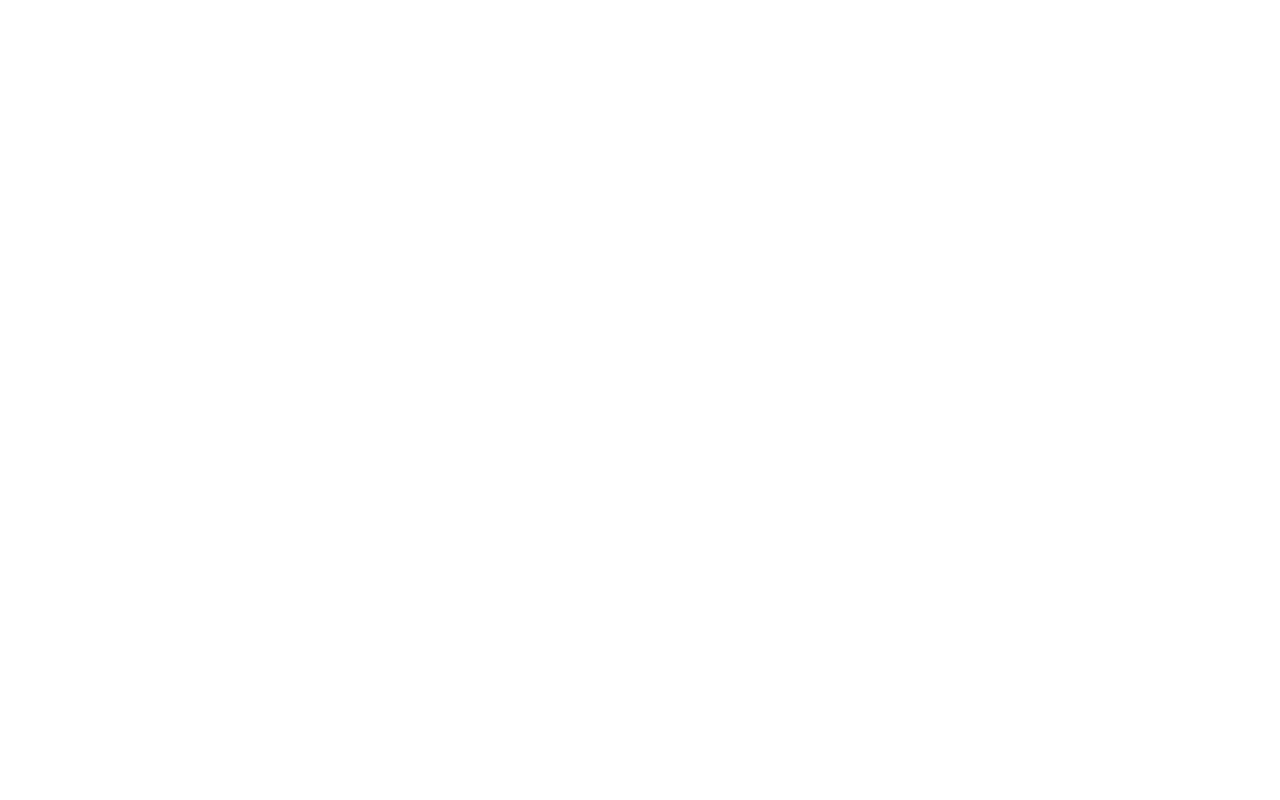
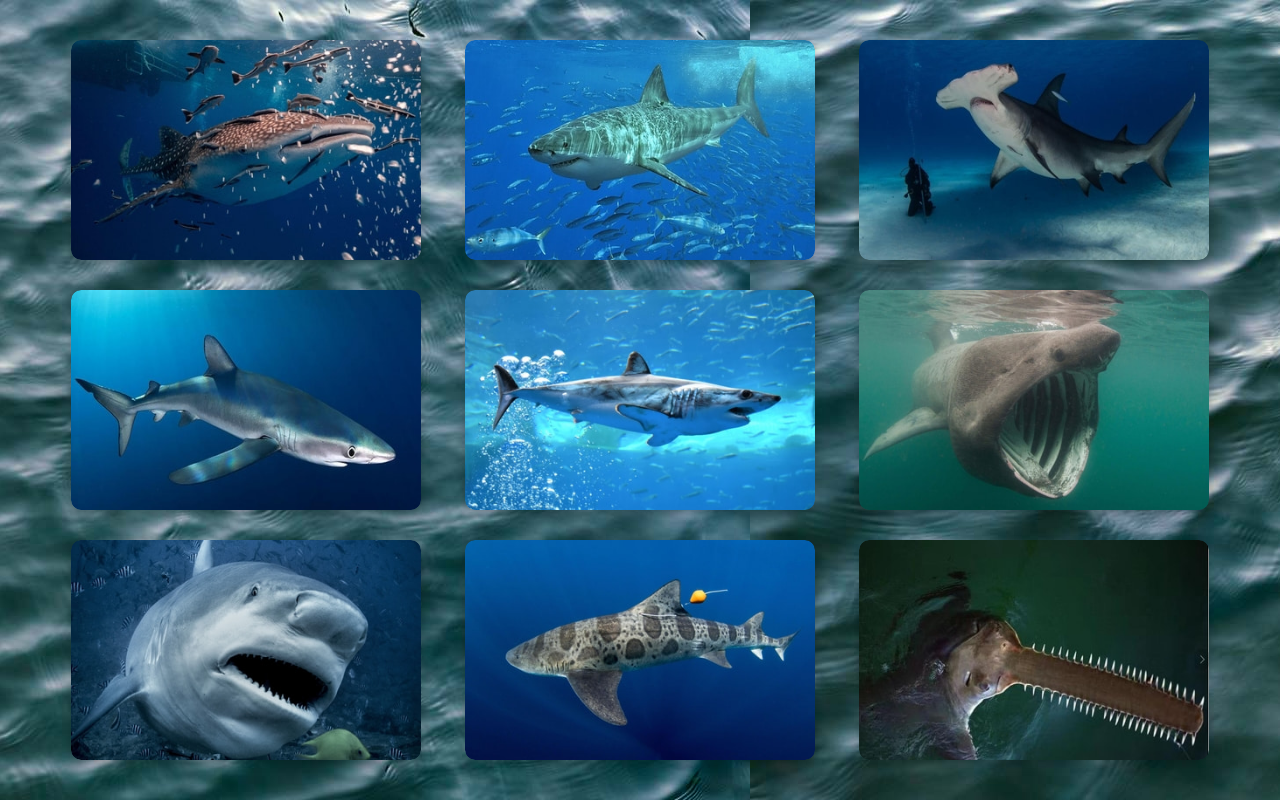
Before and after one commit to vlladislavii/IC-32_Vladyslav_Kiselar_Web_Lab8, a plain HTML site: page task1/index.html in a window 1280 px wide. Drawn offline with Linux system fonts and the light colour scheme; some packages are replaced by stand-ins of ours; the site is published under a folder, as on GitHub Pages, so addresses that start at the root find nothing; a script that the page names is missing.

Commit message:
little changes in src

```diff
--- a/task1/index.html
+++ b/task1/index.html
@@ -4,13 +4,13 @@
     <meta charset="UTF-8">
     <meta name="viewport" content="width=device-width, initial-scale=1.0">
     <title>Image Gallery</title>
-    <link rel="stylesheet" href="/task1/css/style.css">
+    <link rel="stylesheet" href="../task1/css/style.css">
     <link rel="stylesheet" href="https://cdn.jsdelivr.net/npm/basiclightbox/dist/basicLightbox.min.css">
 </head>
 <body>
     <ul class="gallery"></ul>
 
     <script src="https://cdn.jsdelivr.net/npm/basiclightbox/dist/basicLightbox.min.js"></script>
-    <script src="/task1/js/gallery.js"></script>
+    <script src="../task1/js/gallery.js"></script>
 </body>
 </html>
```
Also changed, not shown: task2/2-form.html (+2 -2 lines).
